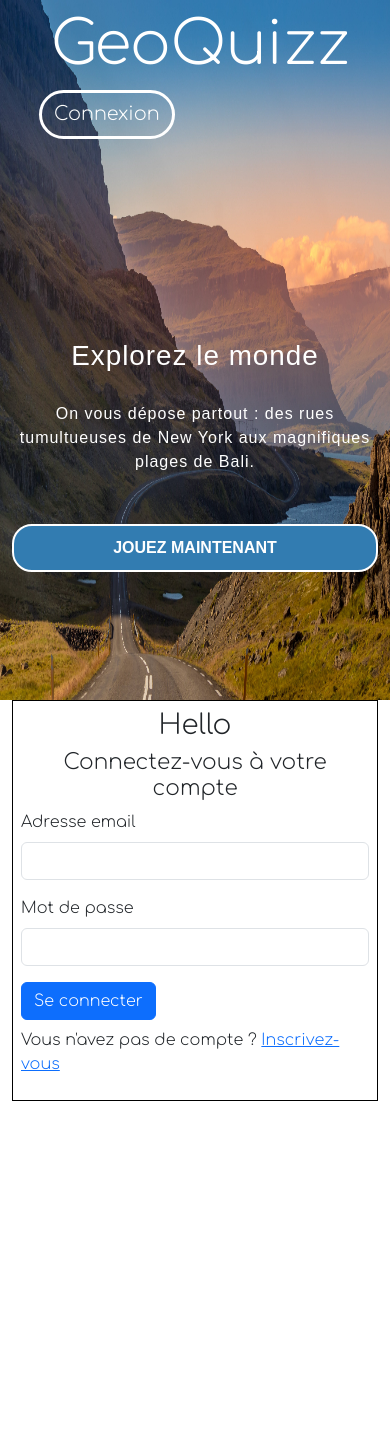
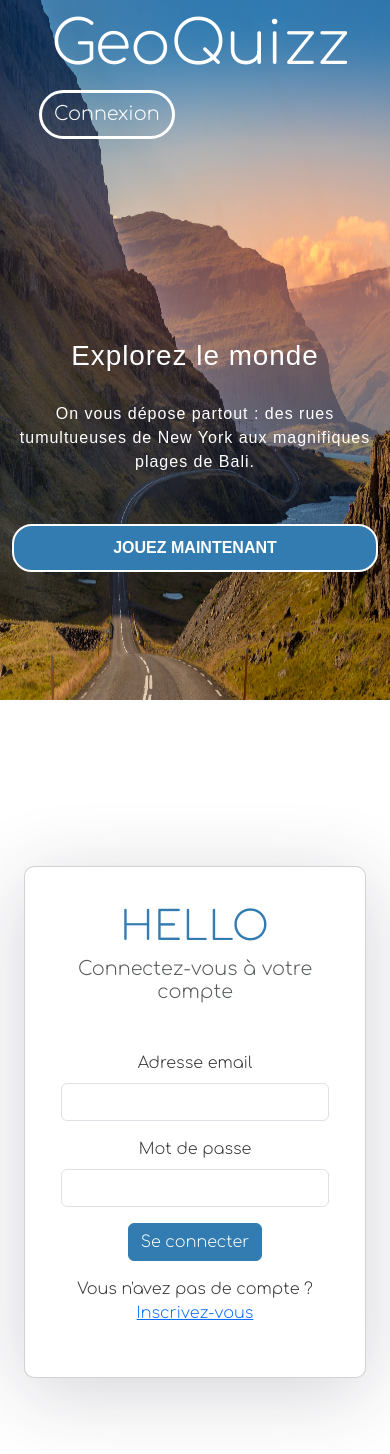
Before and after one commit to PaulMassonUL/ATELIER_geoquizz, a Vue app in the folder frontend/: page /signin in a window 390 px wide. Shown: the top 1454 px of the page. Before the commit the page ends 1101 px from the top, so only its background shows below. Built offline with nearby package versions, Linux system fonts and the light colour scheme; a web font is replaced by a local one.

Commit message:
ajout css et responsive de la page connexion

```diff
--- a/frontend/src/components/SigninComponent.vue
+++ b/frontend/src/components/SigninComponent.vue
@@ -55,9 +55,11 @@ export default {
 </script>
 
 <template>
-  <div id="form-container" class="sm-12 md-6 lg-4 p-2">
-    <h1>Hello</h1>
-    <h4>Connectez-vous à votre compte</h4>
+    <div id="form-container" class="container d-flex justify-content-center align-items-center vh-100">
+        <div class="card text-center col-12 col-md-10 col-lg-8 col-xl-6">
+            <div class="card-body">
+                <h1 class="card-title">Hello</h1>
+                <h4 class="card-subtitle mb-5 text-muted">Connectez-vous à votre compte</h4>
                 <form>
                     <div class="mb-3">
                         <label for="emailInput" class="form-label">Adresse email</label>
@@ -82,7 +84,7 @@ export default {
                     </div>
                     <button
                             type="submit"
-        class="btn btn-primary"
+                            class="btn btn-primary mb-3"
                             @click.prevent="signin"
                             v-bind:disabled="loading"
                     >
@@ -99,19 +101,66 @@ export default {
                     <router-link to="/signup">Inscrivez-vous</router-link>
                 </p>
             </div>
+        </div>
+    </div>
 </template>
 
 <style lang="scss" scoped>
 #form-container {
-  border: 1px solid #000;
+  .card {
+    padding: 20px;
+    border-radius: 10px;
+    box-shadow: 0px 14px 80px rgba(34, 35, 58, 0.2);
+    transition: all .3s ease-in-out;
+    cursor: pointer;
+    overflow: hidden;
 
-  & > h1,
-  & > h4 {
-    text-align: center;
+    .card-title {
+      font-size: 2.5rem;
+      color: #327cb1;
+      text-transform: uppercase;
+      letter-spacing: 1px;
+      margin-bottom: 10px;
     }
 
-  form {
-    margin: 0.5em 0;
+    .card-subtitle {
+      font-size: 1.2rem;
+      color: #6c757d;
+      margin-bottom: 20px;
+    }
+
+    @media (min-width: 768px) { // Medium devices (tablets, 768px and up)
+      padding: 40px;
+    }
+
+    @media (min-width: 992px) { // Large devices (desktops, 992px and up)
+      padding: 60px;
+    }
+
+    @media (min-width: 1200px) { // Extra large devices (large desktops, 1200px and up)
+      padding: 80px;
+    }
+  }
+
+  .card-body {
+    color: #333;
+  }
+
+  .btn-primary {
+    background-color: #327cb1;
+    border-color: #327cb1;
+    color: #fff;
+    transition: all .3s ease-in-out;
+
+    &:hover {
+      background-color: #84fab0;
+      border-color: #84fab0;
+    }
+  }
+
+  .alert-danger {
+    background-color: #ffadad;
+    color: #fff;
   }
 }
 </style>
```
Lines whose indentation alone changed are shown as unchanged.
